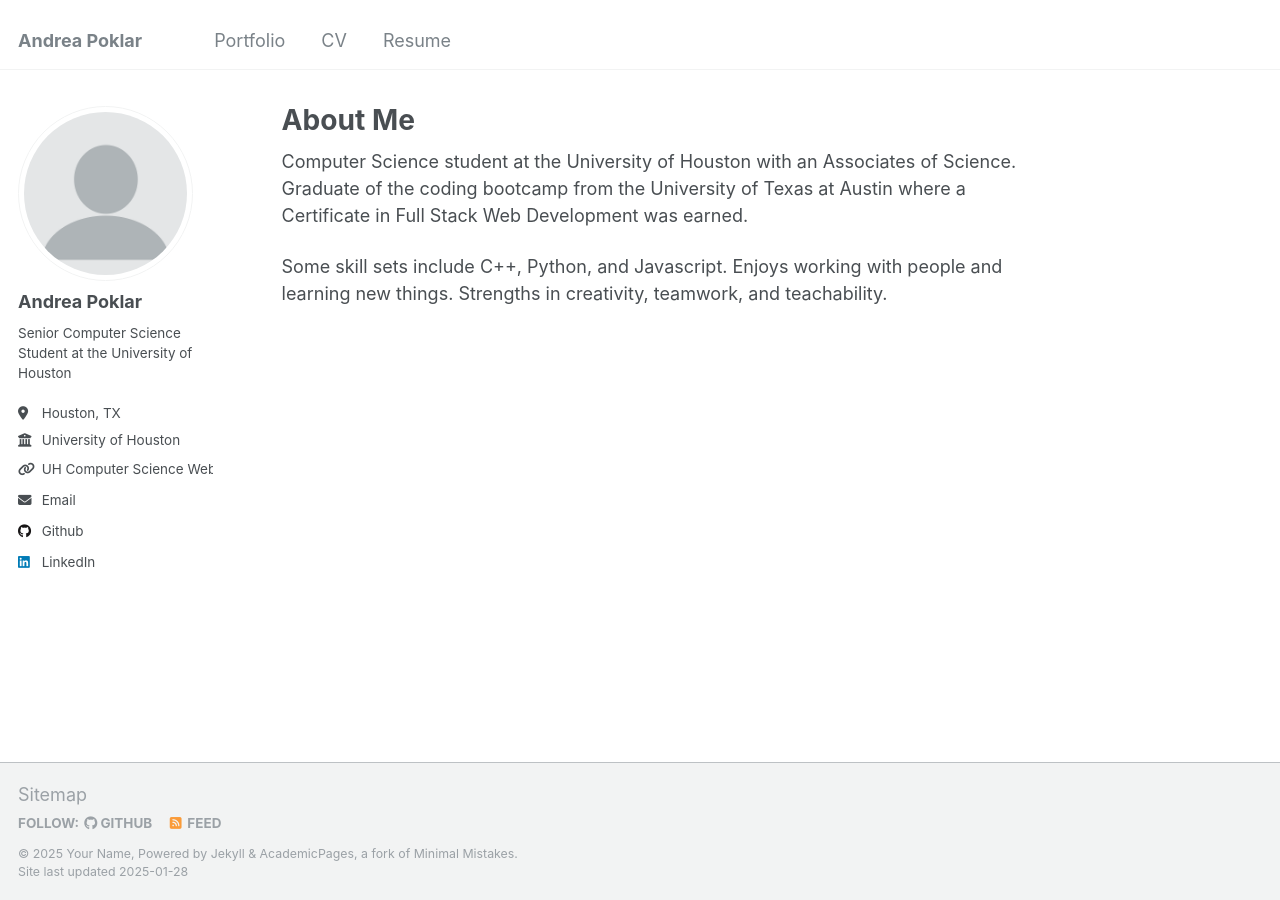
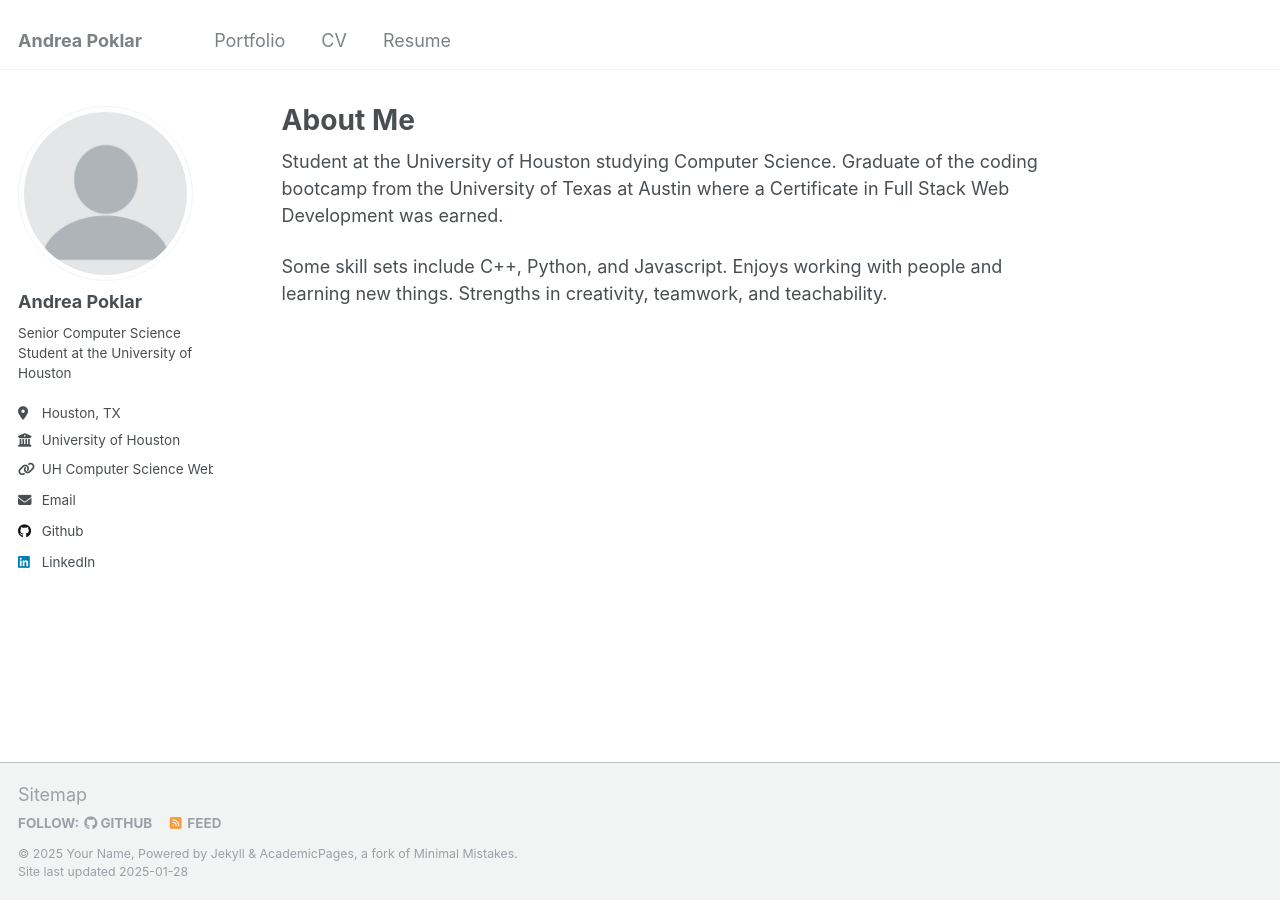
Before and after one commit to apoklar/apoklar.github.io, a Jekyll site: the page built from _pages/about.md, in a window 1280 px wide. Built offline with Jekyll 4.4.1, drawn with Linux system fonts in a browser that asks for light colours.

Commit message:
minor change to about me

```diff
--- a/_pages/about.md
+++ b/_pages/about.md
@@ -7,6 +7,6 @@ redirect_from:
   - /about.html
 ---
 
-Computer Science student at the University of Houston with an Associates of Science. Graduate of the coding bootcamp from the University of Texas at Austin where a Certificate in Full Stack Web Development was earned.
+Student at the University of Houston studying Computer Science. Graduate of the coding bootcamp from the University of Texas at Austin where a Certificate in Full Stack Web Development was earned.
 
 Some skill sets include C++, Python, and Javascript. Enjoys working with people and learning new things. Strengths in creativity, teamwork, and teachability.
```
